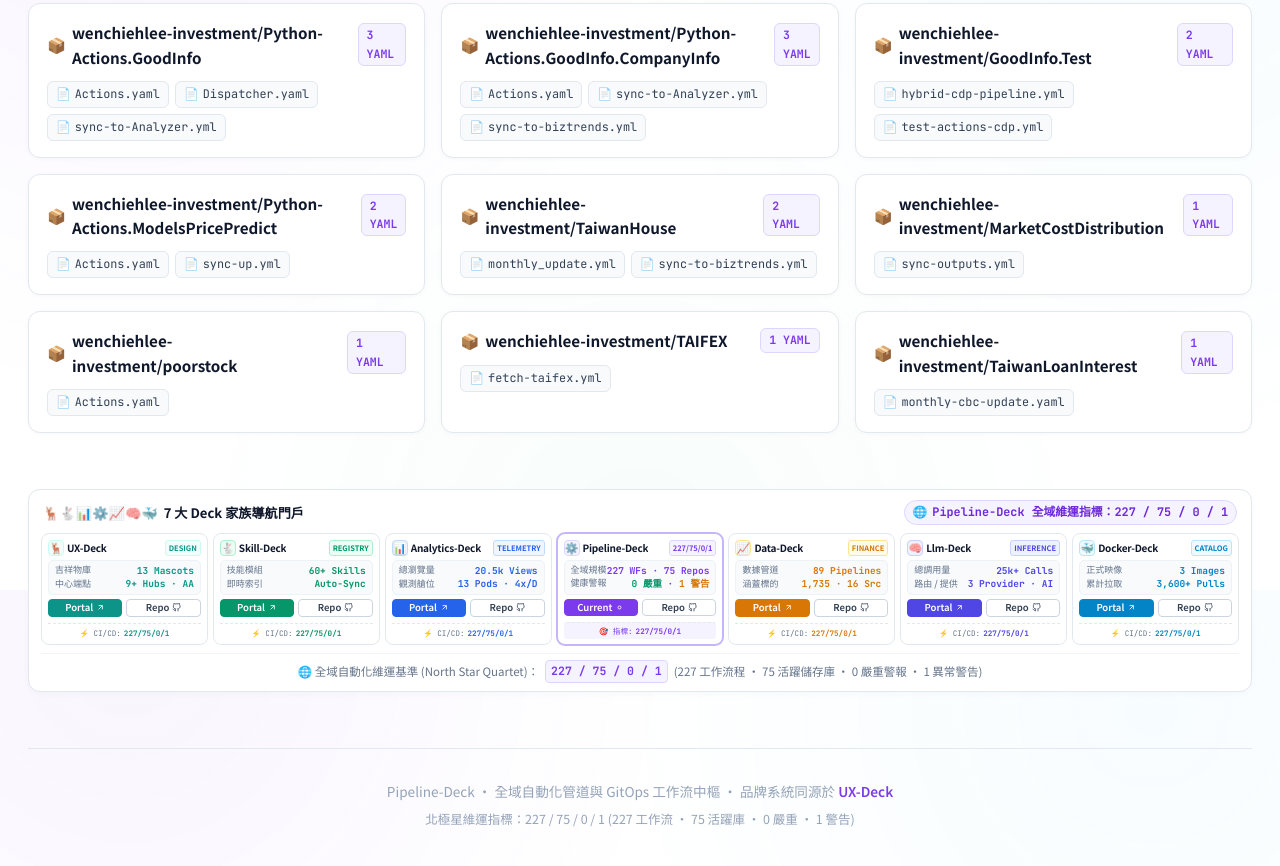
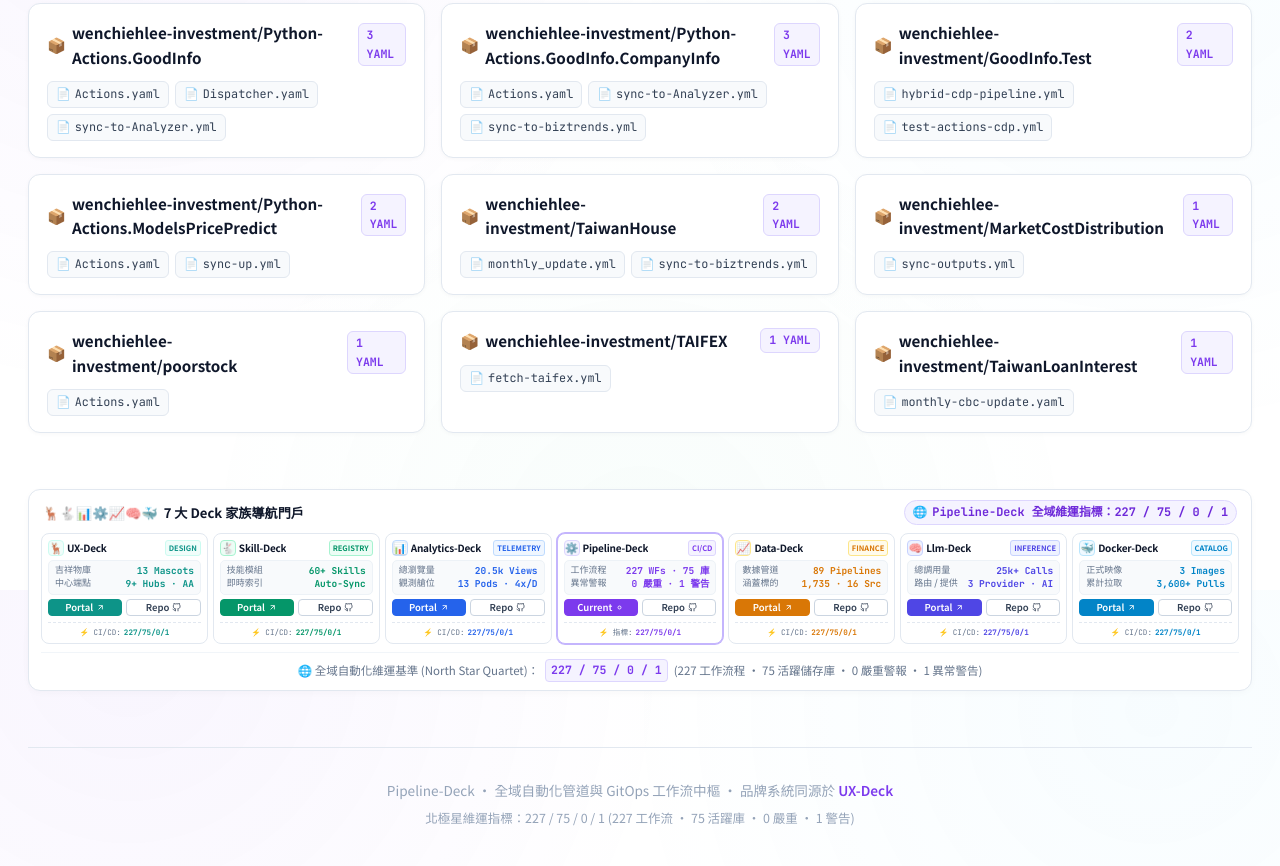
Before and after one commit to wenchiehlee/Pipeline-Deck, a plain HTML site: page index.html in a window 1280 px wide. Shown: the part 6610-7476 px from the top of the page. Drawn offline with Linux system fonts and the light colour scheme; a web font is replaced by a local one.

Commit message:
style(deck-card): harmonize Pipeline-Deck card style with domain tag CI/CD and matching format

```diff
--- a/index.html
+++ b/index.html
@@ -3156,16 +3156,16 @@
           <div class="deck-card-head">
             <span class="deck-avatar">⚙️</span>
             <span class="deck-card-title">Pipeline-Deck</span>
-            <span class="deck-tag" style="background:#f5f3ff; color:#7c3aed; border-color:#ddd6fe;">227/75/0/1</span>
+            <span class="deck-tag">CI/CD</span>
           </div>
           <div class="deck-numbers-compact">
             <div class="stat-line">
-              <span class="stat-lbl">全域規模</span>
-              <span class="stat-val" style="color:#7c3aed;">227 WFs · 75 Repos</span>
+              <span class="stat-lbl">工作流程</span>
+              <span class="stat-val">227 WFs · 75 庫</span>
             </div>
             <div class="stat-line">
-              <span class="stat-lbl">健康警報</span>
-              <span class="stat-val"><strong style="color:#059669;">0 嚴重</strong> · <strong style="color:#d97706;">1 警告</strong></span>
+              <span class="stat-lbl">異常警報</span>
+              <span class="stat-val">0 嚴重 · 1 警告</span>
             </div>
           </div>
           <div class="deck-actions-compact">
@@ -3178,8 +3178,8 @@
               <svg viewBox="0 0 24 24" fill="none" stroke="currentColor"><path d="M9 19c-5 1.5-5-2.5-7-3m14 6v-3.87a3.37 3.37 0 0 0-.94-2.61c3.14-.35 6.44-1.54 6.44-7A5.44 5.44 0 0 0 20 4.77 5.07 5.07 0 0 0 19.91 1S18.73.65 16 2.48a13.38 13.38 0 0 0-7 0C6.27.65 5.09 1 5.09 1A5.07 5.07 0 0 0 5 4.77a5.44 5.44 0 0 0-1.5 3.78c0 5.42 3.3 6.61 6.44 7A3.37 3.37 0 0 0 9 18.13V22"/></svg>
             </a>
           </div>
-          <div class="deck-card-bottom-line" style="background:#f5f3ff; border-radius:3px; padding:2px 0;">
-            <span style="color:#7c3aed;">🎯 指標:</span> <strong style="color:#7c3aed;">227/75/0/1</strong>
+          <div class="deck-card-bottom-line">
+            <span>⚡ 指標:</span> <strong>227/75/0/1</strong>
           </div>
         </article>
 
```
Also changed, not shown: data/kpi.json (+4 -4 lines), 1 other file.
